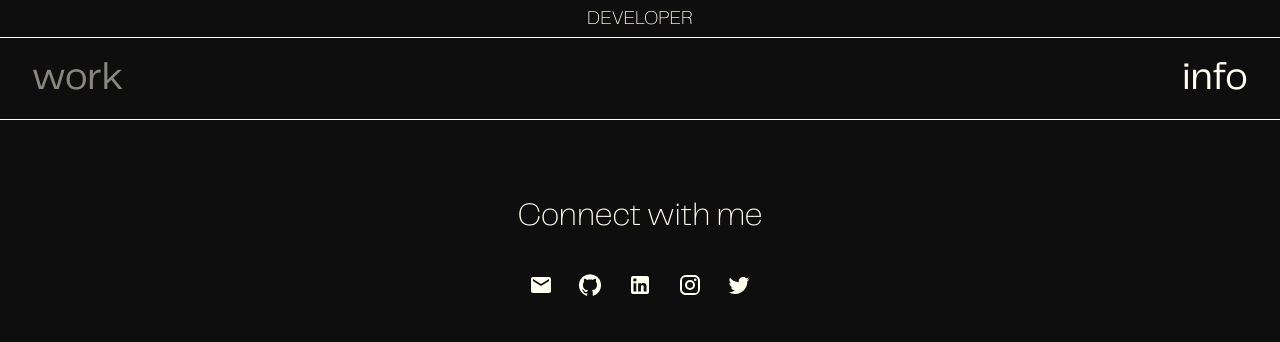
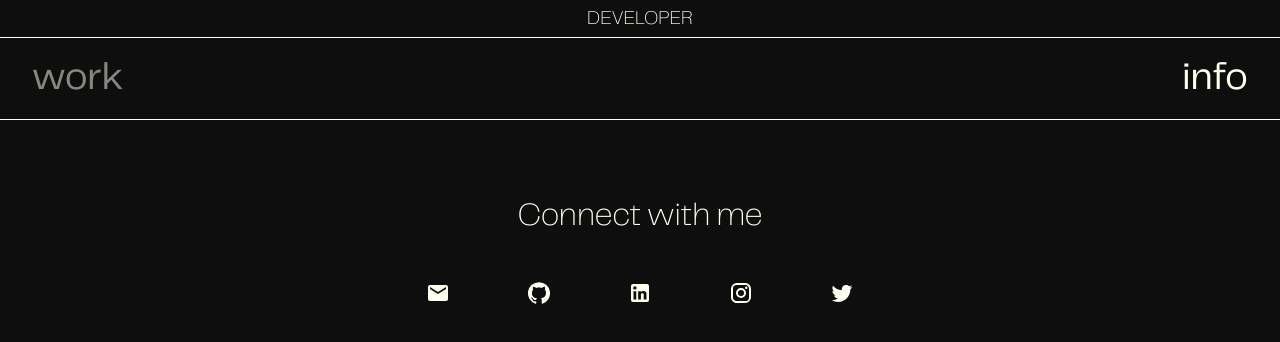
Before and after one commit to connorwhite-online/portfolio, a React (Create React App) app: page /info in a window 1280 px wide. Shown: the top 342 px of the page. Built offline with nearby package versions, Linux system fonts and the light colour scheme.

Commit message:
button padding fixed

```diff
--- a/src/components/Work/index.css
+++ b/src/components/Work/index.css
@@ -122,10 +122,11 @@ html, body {
 
 .link-box {
     align-self: center;
+    padding: 1vh 3vw;
 }
 
 a.linkout {
-    padding: 1vh 3vw;
+    padding: inherit;
     border: solid 1px var(--light);
     border-radius: 25px;
     text-decoration: none;
@@ -195,9 +196,13 @@ a.linkout:hover {
         font-size: 1.25vw;
     }
 
+    .link-box {
+        padding: 1vh 2vw;
+    }
+
     a.linkout {
         font-size: 1.25vw;
-        padding: 1vh 2vw;
+        padding: inherit;
     }
 }
 
```
